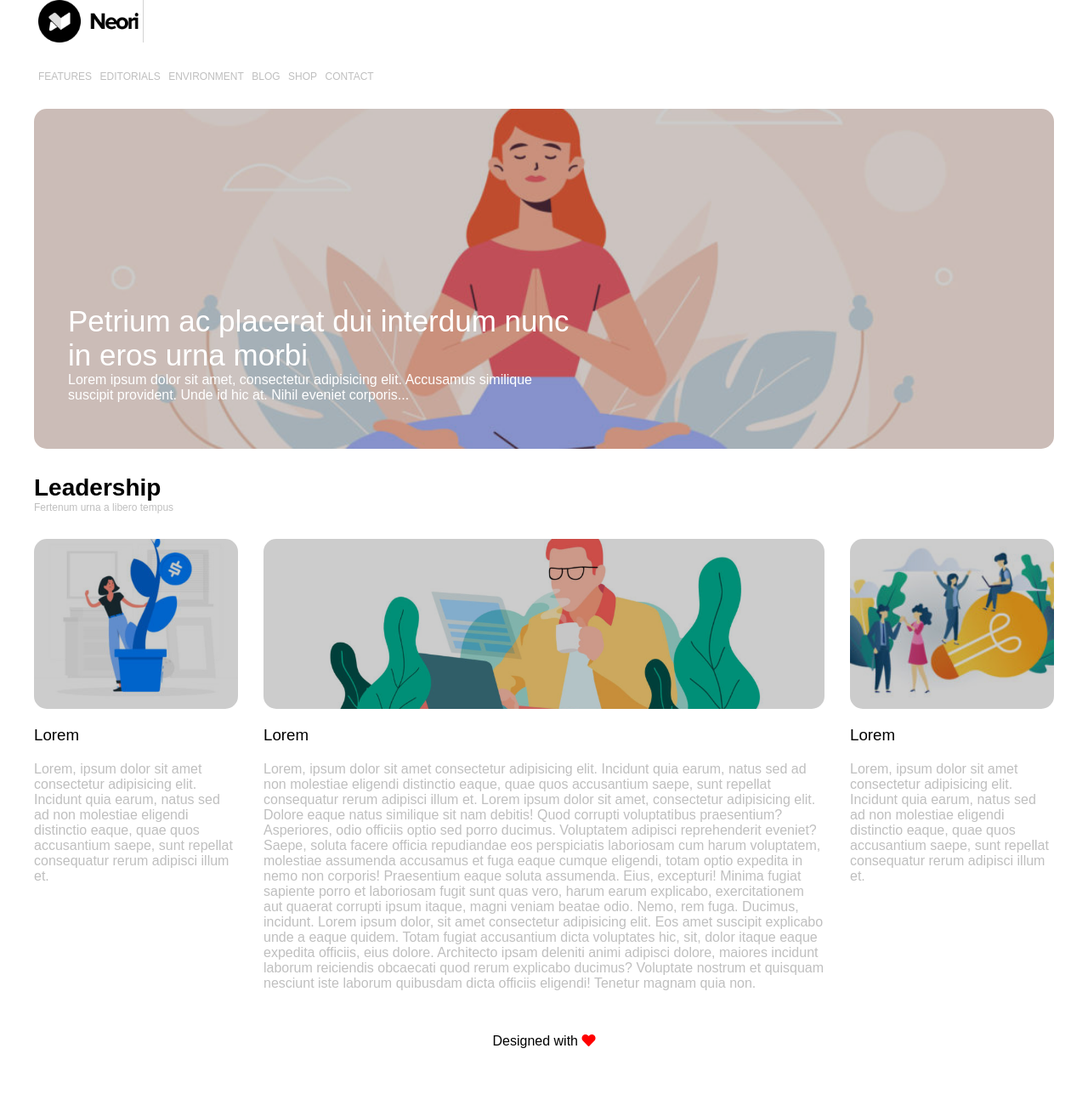
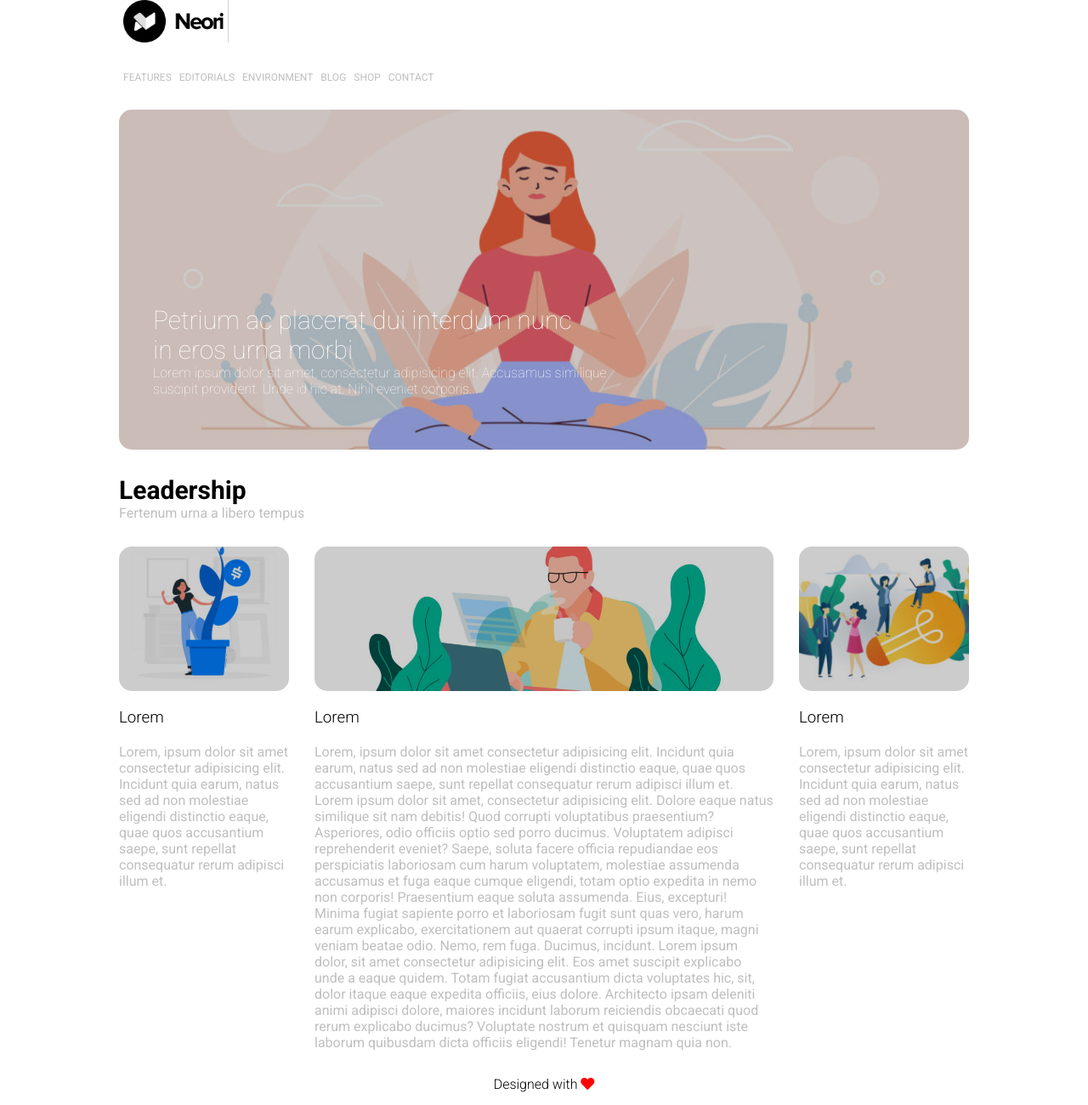
Before and after one commit to marcoche88/htmlcss-wp, a plain HTML site: page index.html in a window 1280 px wide. Shown: the whole page at 85% size. Before the commit the page ends 1264 px from the top, so only its background shows below. Drawn offline with Linux system fonts and the light colour scheme.

Commit message:
modifica css + gitignore

```diff
--- a/css/style.css
+++ b/css/style.css
@@ -7,22 +7,46 @@
 }
 
 body {
-    font-family: sans-serif;
+    font-family: 'Roboto', sans-serif;
 }
 
 .container {
-    max-width: 1200px;
+    max-width: 1000px;
     margin: 0 auto;
+}
+
+/* utilities */
+
+img {
+    height: 100%;
+}
+
+.font-grey {
+    color: rgb(191, 191, 191);
+}
+
+.margin {
+    margin-top: 30px;
+    margin-bottom: 30px;
+}
+
+.img-article {
+    border-radius: 15px;
+    background-image: url('../img/banner.jpg');
+    background-size: cover;
+    background-repeat: no-repeat;
+    background-position: center;
+    overflow: hidden;
+}
+
+.layer {
+    background-color: rgba(0, 0, 0, 0.2);
 }
 
 .clearfix::after {
     content: '';
     display: table;
     clear: both;
-}
-
- img {
-    height: 100%;
 }
 
 /* header */
@@ -55,42 +79,42 @@ nav li {
 nav li a {
     text-decoration: none;
     text-transform: uppercase;
-    color: rgb(191, 191, 191);
     font-size: 12px;
 }
 
-/* main */
+/* first section */
 
 .first-section {
-    font-family: Arial, Helvetica, sans-serif;
     color: white;
-    margin: 30px 0;
+    margin-bottom: 30px;
 }
 
-.first-section .bg {
+.img-article.bg {
     height: 400px;
-    border-radius: 15px;
     background-image: url('../img/banner.jpg');
-    background-size: cover;
-    background-repeat: no-repeat;
-    background-position: center;
-    overflow: hidden;
 }
 
-.first-section .bg .layer {
+.first-section .layer {
     height: 400px;
     padding-left: 40px;
     padding-top: 230px;
-    background-color: rgba(0, 0, 0, 0.2);
+    font-weight: lighter;
 }
 
 .layer h2 {
-    font-size: 35px;
+    font-size: 30px;
     font-weight: lighter;
 }
 
+.layer p {
+    font-weight: lighter;
+}
+
+
+/* second section */
+
 .second-section {
-    margin: 30px 0 50px 0;
+    margin-top: 30px;
 }
 
 .second-section .leadership-header {
@@ -98,17 +122,12 @@ nav li a {
 }
 
 .second-section .leadership-header h1 {
-    font-size: 28px;
-}
-
-.second-section .leadership-header .subtitle {
-    font-size: 12px;
-    color: rgb(191, 191, 191);
+    font-size: 30px;
+    font-weight: bold;
 }
 
 .second-section .columns {
     padding-top: 15px;
-    color: rgb(191, 191, 191);
 }
 
 .second-section .columns .col {
@@ -121,44 +140,35 @@ nav li a {
     padding: 0 30px;
 }
 
-.columns .img-article {
-    height: 200px;
-    border-radius: 15px;
-    background-size: cover;
-    background-repeat: no-repeat;
-    background-position: center;
-    overflow: hidden;
-}
-
 .img-article.left {
+    height: 170px;
     background-image: url('../img/img-1.jpg');
 }
 
 .img-article.center {
+    height: 170px;
     background-image: url('../img/banner-2.jpg');
 }
 
 .img-article.right {
+    height: 170px;
     background-image: url('../img/img-3.jpg');
 }
 
 .columns .layer {
     height: 200px;
-    background-color: rgba(0, 0, 0, 0.2);
 }
 
 .columns h3{
     padding: 20px 0;
-    color: black;
-    font-weight: lighter;
+    font-weight: 300;
 }
 
 /* footer */
 
 footer {
     text-align: center;
-    font-weight: lighter;
-    padding-bottom: 30px;
+    font-weight: 300;
 }
 
 .fa-heart {
--- a/index.html
+++ b/index.html
@@ -4,11 +4,14 @@
         <meta charset="UTF-8">
         <meta http-equiv="X-UA-Compatible" content="IE=edge">
         <meta name="viewport" content="width=device-width, initial-scale=1.0">
+        <link rel="preconnect" href="https://fonts.gstatic.com">
+        <link href="https://fonts.googleapis.com/css2?family=Roboto:ital,wght@0,100;0,300;0,400;0,500;0,700;0,900;1,100;1,300;1,400;1,500;1,700;1,900&display=swap" rel="stylesheet">
         <link rel="stylesheet" href="https://cdnjs.cloudflare.com/ajax/libs/font-awesome/5.15.3/css/all.min.css" integrity="sha512-iBBXm8fW90+nuLcSKlbmrPcLa0OT92xO1BIsZ+ywDWZCvqsWgccV3gFoRBv0z+8dLJgyAHIhR35VZc2oM/gI1w==" crossorigin="anonymous" referrerpolicy="no-referrer" />
         <link rel="stylesheet" href="./css/style.css">
         <title>htmlcss-wp</title>
     </head>
     <body>
+
         <!-- intestazione -->
         <header class="main-header container">
             <div id="logo">
@@ -16,20 +19,22 @@
             </div>
             <nav>
                 <ul>
-                    <li><a href="">features</a></li>
-                    <li><a href="">editorials</a></li>
-                    <li><a href="">environment</a></li>
-                    <li><a href="">blog</a></li>
-                    <li><a href="">shop</a></li>
-                    <li><a href="">contact</a></li>
+                    <li><a class="font-grey" href="">features</a></li>
+                    <li><a class="font-grey" href="">editorials</a></li>
+                    <li><a class="font-grey" href="">environment</a></li>
+                    <li><a class="font-grey" href="">blog</a></li>
+                    <li><a class="font-grey" href="">shop</a></li>
+                    <li><a class="font-grey" href="">contact</a></li>
                 </ul>
             </nav>
         </header>
 
         <!-- corpo della pagina -->
-        <main class="container">
+        <main class="container margin">
+
+            <!-- prima sezione -->
             <section class="first-section">
-                <div class="bg">
+                <div class="bg img-article">
                     <div class="layer">
                         <h2>
                             Petrium ac placerat dui interdum nunc <br>
@@ -43,45 +48,49 @@
                 </div>
             </section>
 
+            <!-- seconda sezione -->
             <section class="second-section">
 
                 <div class="leadership-header">
                     <h1>Leadership</h1>
-                    <div class="subtitle">Fertenum urna a libero tempus</div>
+                    <div class="subtitle font-grey">Fertenum urna a libero tempus</div>
                 </div>
 
                 <div class="columns clearfix">
 
+                    <!-- colonna sinistra -->
                     <div class="col">
                         <div class="img-article left">
                             <div class="layer"></div>
                         </div>
                         <div class="text-article-left">
                             <h3>Lorem</h3>
-                            <p>Lorem, ipsum dolor sit amet consectetur adipisicing elit. Incidunt quia earum, natus sed ad non molestiae eligendi distinctio eaque, quae quos accusantium saepe, sunt repellat consequatur rerum adipisci illum et.</p>
+                            <p class="font-grey">Lorem, ipsum dolor sit amet consectetur adipisicing elit. Incidunt quia earum, natus sed ad non molestiae eligendi distinctio eaque, quae quos accusantium saepe, sunt repellat consequatur rerum adipisci illum et.</p>
                         </div>
                     </div>
 
+                    <!-- colonna centrale -->
                     <div class="col large">
                         <div class="img-article center">
                             <div class="layer"></div>
                         </div>
                         <div class="text-article-center">
                             <h3>Lorem</h3>
-                            <p>Lorem, ipsum dolor sit amet consectetur adipisicing elit. Incidunt quia earum, natus sed ad non molestiae eligendi distinctio eaque, quae quos accusantium saepe, sunt repellat consequatur rerum adipisci illum et. Lorem ipsum dolor sit amet, consectetur adipisicing elit. Dolore eaque natus similique sit nam debitis! Quod corrupti voluptatibus praesentium? Asperiores, odio officiis optio sed porro ducimus. Voluptatem adipisci reprehenderit eveniet?
+                            <p class="font-grey">Lorem, ipsum dolor sit amet consectetur adipisicing elit. Incidunt quia earum, natus sed ad non molestiae eligendi distinctio eaque, quae quos accusantium saepe, sunt repellat consequatur rerum adipisci illum et. Lorem ipsum dolor sit amet, consectetur adipisicing elit. Dolore eaque natus similique sit nam debitis! Quod corrupti voluptatibus praesentium? Asperiores, odio officiis optio sed porro ducimus. Voluptatem adipisci reprehenderit eveniet?
                             Saepe, soluta facere officia repudiandae eos perspiciatis laboriosam cum harum voluptatem, molestiae assumenda accusamus et fuga eaque cumque eligendi, totam optio expedita in nemo non corporis! Praesentium eaque soluta assumenda.
                             Eius, excepturi! Minima fugiat sapiente porro et laboriosam fugit sunt quas vero, harum earum explicabo, exercitationem aut quaerat corrupti ipsum itaque, magni veniam beatae odio. Nemo, rem fuga. Ducimus, incidunt. Lorem ipsum dolor, sit amet consectetur adipisicing elit. Eos amet suscipit explicabo unde a eaque quidem. Totam fugiat accusantium dicta voluptates hic, sit, dolor itaque eaque expedita officiis, eius dolore.
                             Architecto ipsam deleniti animi adipisci dolore, maiores incidunt laborum reiciendis obcaecati quod rerum explicabo ducimus? Voluptate nostrum et quisquam nesciunt iste laborum quibusdam dicta officiis eligendi! Tenetur magnam quia non.</p>
                         </div>
                     </div>
 
+                    <!-- colonna destra -->
                     <div class="col">
                         <div class="img-article right">
                             <div class="layer"></div>
                         </div>
                         <div class="text-article-right">
                             <h3>Lorem</h3>
-                            <p>Lorem, ipsum dolor sit amet consectetur adipisicing elit. Incidunt quia earum, natus sed ad non molestiae eligendi distinctio eaque, quae quos accusantium saepe, sunt repellat consequatur rerum adipisci illum et.</p>
+                            <p class="font-grey">Lorem, ipsum dolor sit amet consectetur adipisicing elit. Incidunt quia earum, natus sed ad non molestiae eligendi distinctio eaque, quae quos accusantium saepe, sunt repellat consequatur rerum adipisci illum et.</p>
                         </div>
                     </div>
                 </div>
@@ -89,6 +98,6 @@
         </main>
 
         <!-- footer -->
-        <footer class="container">Designed with <i class="fas fa-heart"></i></footer>
+        <footer class="container margin">Designed with <i class="fas fa-heart"></i></footer>
     </body>
 </html>
```
Also changed, not shown: 1 other file.
